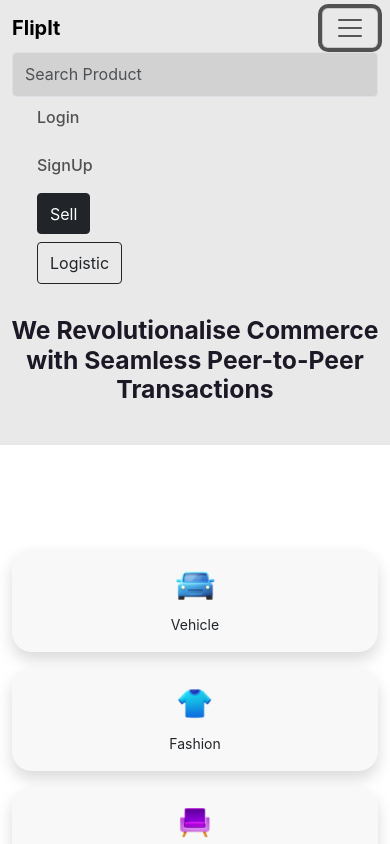
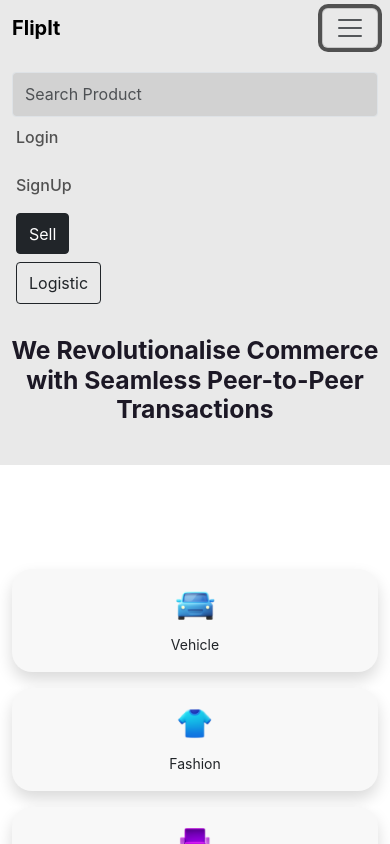
Before and after one commit to pesesu/fliptit-frotend, a React (Create React App) app: page / in a window 390 px wide. Both pictures are taken after a click on the button "Toggle navigation". Shown: the top 844 px of the page. Built offline with nearby package versions, Linux system fonts and the light colour scheme.

Commit message:
Modified header

```diff
--- a/src/components/Navbar.jsx
+++ b/src/components/Navbar.jsx
@@ -23,16 +23,16 @@ const Navbar = () => {
           id="navbarSupportedContent"
         >
           <input
-            className="form-control mt-1 navbar-search"
+            className="form-control mt-4 mt-lg-1 navbar-search"
             type="search"
             placeholder="Search Product"
             aria-label="Search"
             // style={{ maxWidth: "1090px" }}
           />
 
-          <ul className="d-lg-flex navbar-padding  align-items-lg-center gap-2 navbar-nav ml-2 navbar-padding">
+          <ul className="d-lg-flex navbar-padding  align-items-lg-center gap-2 navbar-nav ml-lg-2">
             <li className="nav-item">
-              <a className="  nav-link  fw-medium" href="#">
+              <a className="nav-link  fw-medium" href="#">
                 Login
               </a>
             </li>
--- a/src/index.css
+++ b/src/index.css
@@ -88,8 +88,8 @@ ul{
   padding: 0 !important;
 }
 
-.navbar-padding{
-  padding-left: 25px !important;
+.navbar-padding {
+  padding-left: 4px !important;
 }
 
 
@@ -120,6 +120,9 @@ ul{
 /* Large devices (desktops, 992px and up) */
 @media (min-width: 992px) {
   /* Your CSS rules here for large devices */
+  .navbar-padding{
+    padding-left: 25px !important;
+  }
 }
 
 /* Extra large devices (large desktops, 1200px and up) */
```
